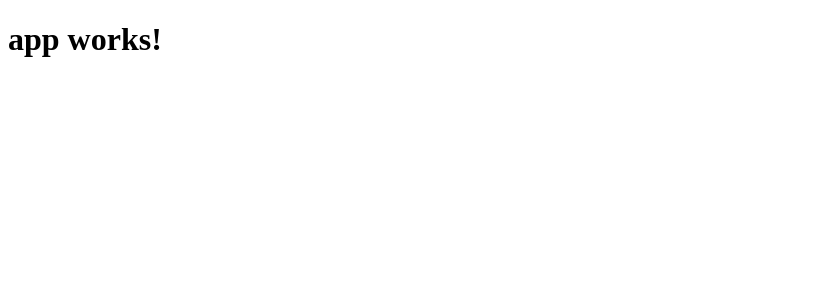
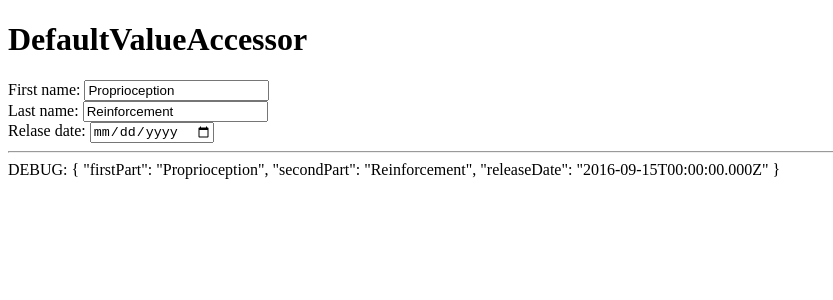
Before and after one commit to JohannesHoppe/angular-date-value-accessor, an Angular app: page / in a window 1280 px wide. Shown: the top 300 px of the page, without its empty margins (0-833 px from the left). Built offline with nearby package versions, Linux system fonts and the light colour scheme.

Commit message:
small form to show the behavior of the DefaultValueAccessor

```diff
--- a/src/app/app.component.html
+++ b/src/app/app.component.html
@@ -1,3 +1,13 @@
-<h1>
-  {{title}}
-</h1>
+<form>
+
+  <h1>DefaultValueAccessor</h1>
+
+  First name: <input type="text" name="firstPart" [(ngModel)]="release.firstPart"><br>
+  Last name: <input type="text" name="secondPart" [(ngModel)]="release.secondPart"><br>
+  Relase date: <input type="date" name="releaseDate" [(ngModel)]="release.releaseDate"><br>
+
+  <hr>
+  DEBUG:
+
+  {{ release | json }}
+</form>
--- a/src/app/app.component.ts
+++ b/src/app/app.component.ts
@@ -1,4 +1,5 @@
 import { Component } from '@angular/core';
+import { Release } from './shared/release';
 
 @Component({
   selector: 'app-root',
@@ -6,5 +7,11 @@ import { Component } from '@angular/core';
   styleUrls: ['./app.component.css']
 })
 export class AppComponent {
-  title = 'app works!';
+
+  release: Release;
+
+  constructor() {
+
+    this.release = new Release('Proprioception', 'Reinforcement', new Date('2016-09-15'));
+  }
 }
--- /dev/null
+++ b/src/app/shared/release.ts
@@ -0,0 +1,8 @@
+export class Release {
+
+    constructor(
+        public firstPart: string,
+        public secondPart: string,
+        public releaseDate: Date) {
+    }
+}
```
Also changed, not shown: src/app/app-routing.module.ts (deleted, +0 -11 lines), src/app/shared/date-value-accessor.ts (added, +42 -0 lines), 1 other file (tests, documents, lock files or other folders).
